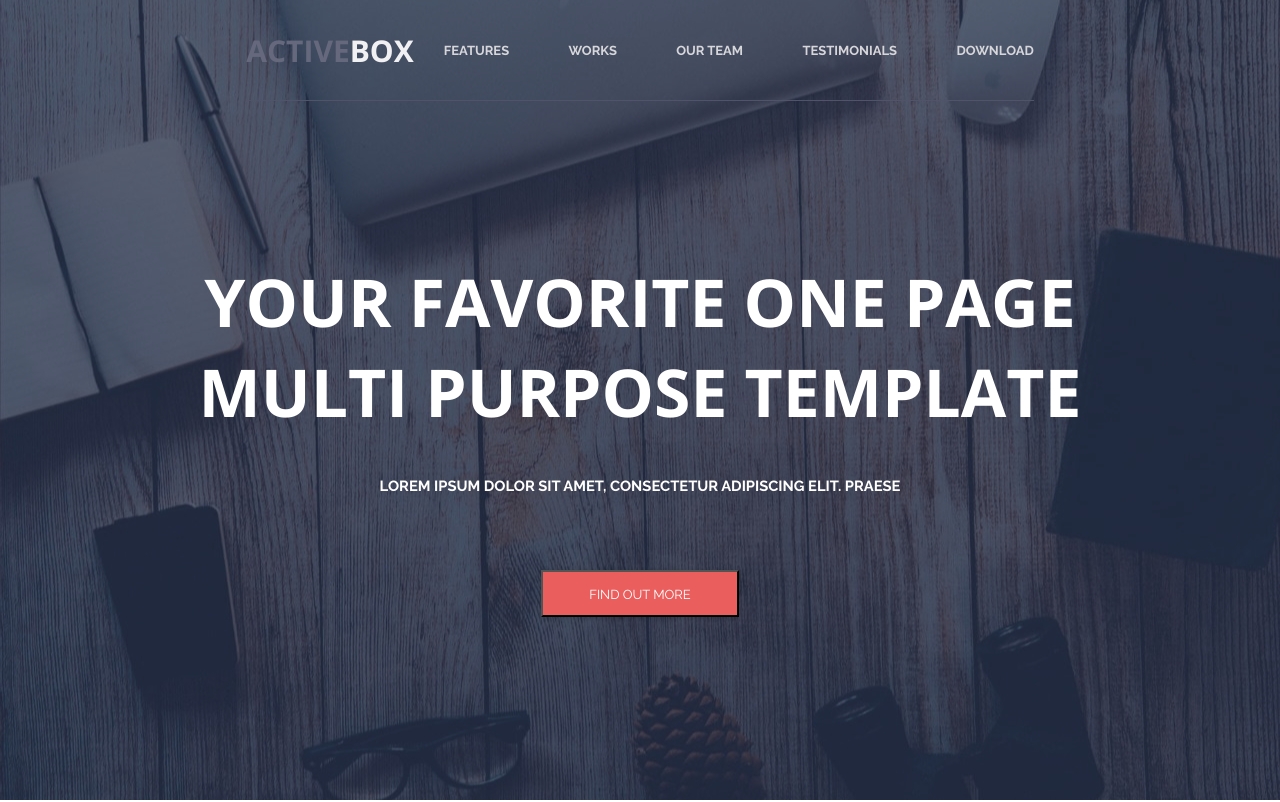
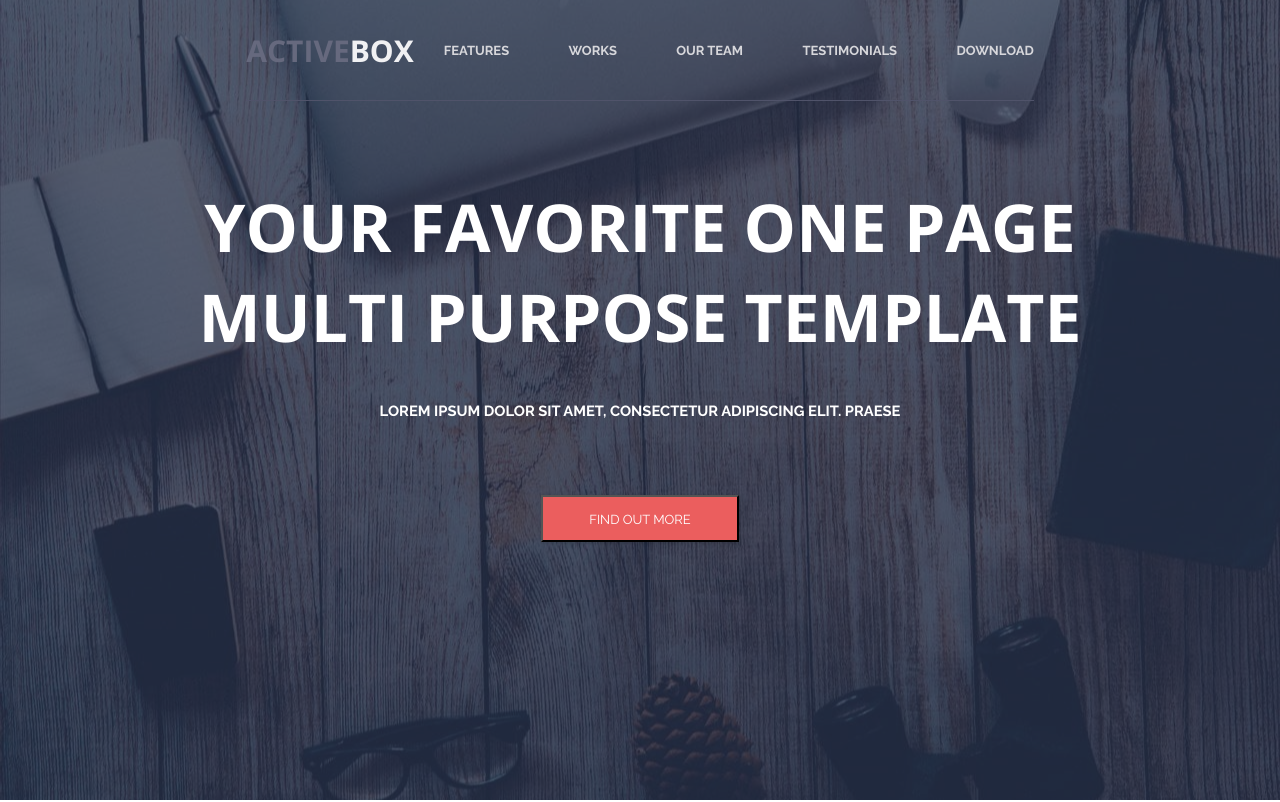
Before and after one commit to AnastasiaBondarovich/FE12-wk-2-Bondarovich-Anastasia, a plain HTML site: page New project/index.html in a window 1280 px wide. Shown: the top 802 px of the page. Drawn offline with nearby package versions, Linux system fonts and the light colour scheme.

Commit message:
New project.edd

```diff
--- a/New project/#sources/scss/header.scss
+++ b/New project/#sources/scss/header.scss
@@ -143,6 +143,10 @@ header {
   margin: auto;
   margin-top: 155px;
 
+  @media (max-width: 1500px) {
+    margin-top: 80px;
+  }
+
   // margin: 155px auto 157px;
 
   @include desktop {
```
Also changed, not shown: New project/css/header.css, New project/css/style.css.
